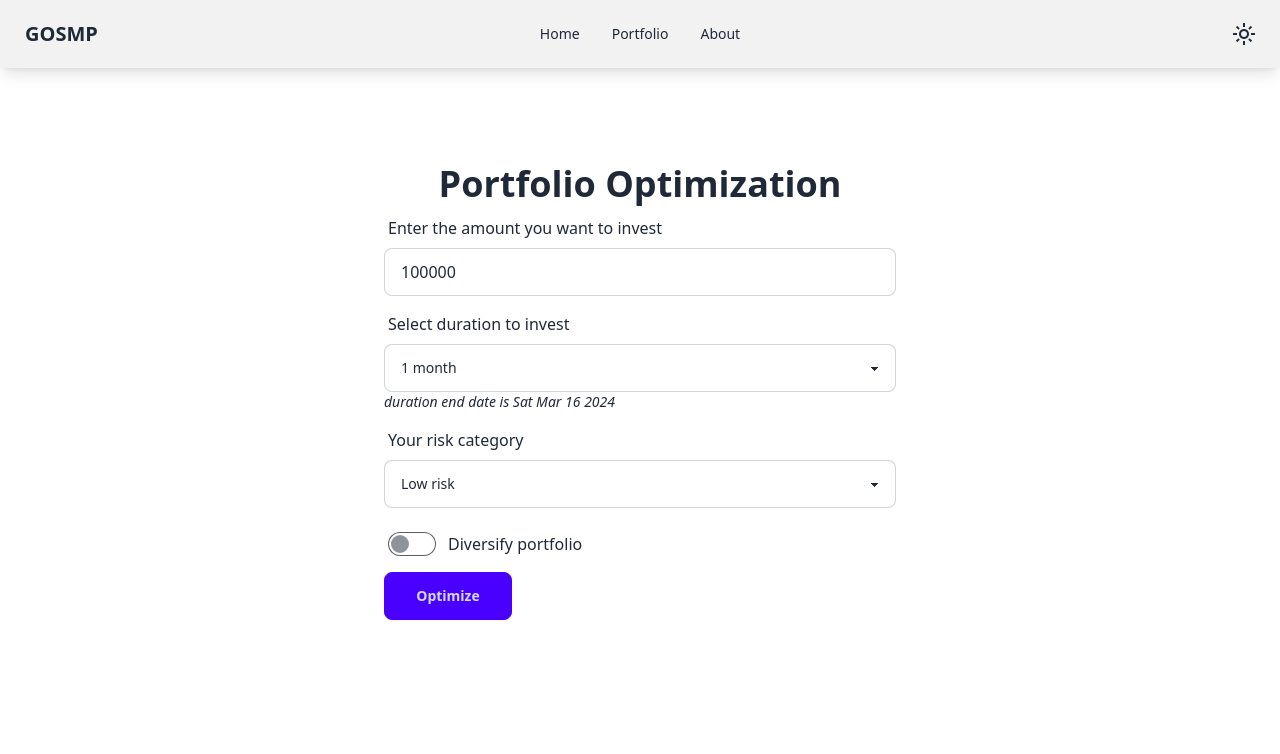
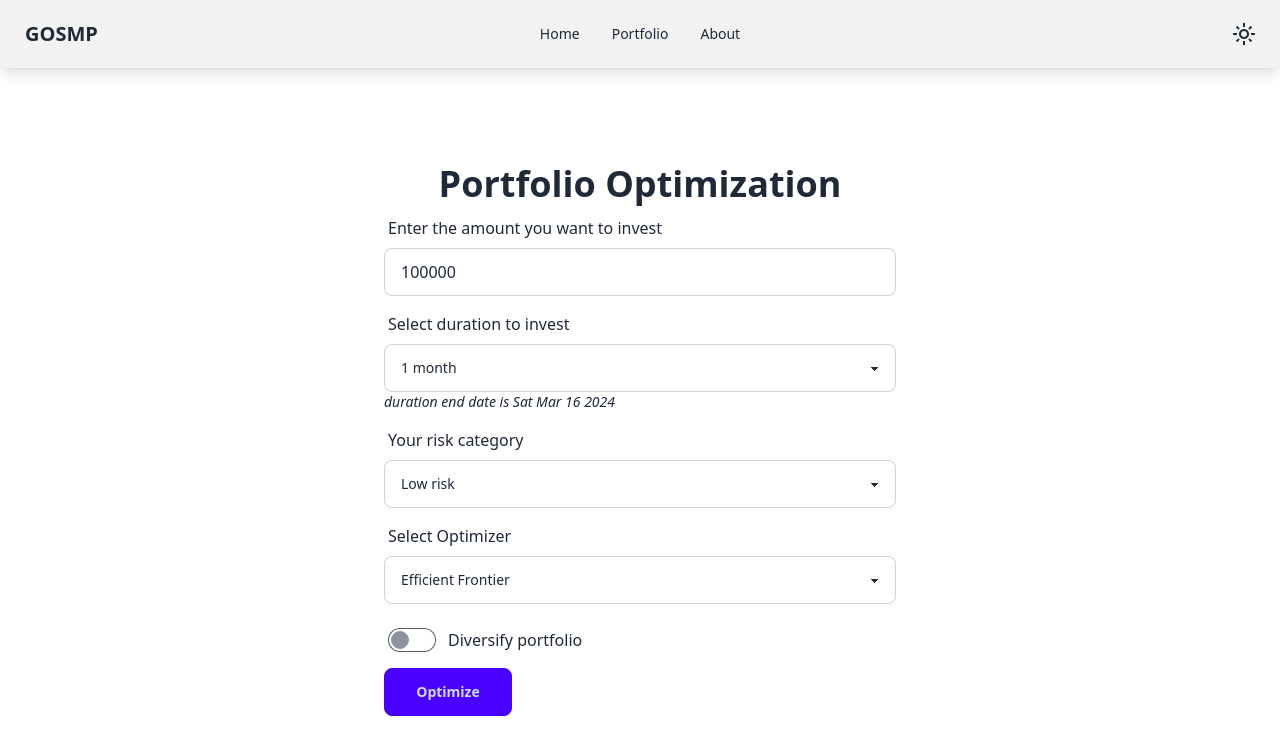
Before and after one commit to sammy429b/GOSMP-UI, a React (Vite) app: page /optimize in a window 1280 px wide. Shown: the top 754 px of the page. Built offline with nearby package versions, Linux system fonts and the light colour scheme; no server answers.

Commit message:
Add optimizer

```diff
--- a/src/components/Timeline.jsx
+++ b/src/components/Timeline.jsx
@@ -57,7 +57,7 @@ const Timeline = () => {
                     </div>
                     <hr />
                 </li>
-                <li>
+                {/* <li>
                     <hr />
                     <div className="timeline-middle">
                         <svg xmlns="http://www.w3.org/2000/svg" viewBox="0 0 20 20" fill="currentColor" className="h-5 w-5"><path fillRule="evenodd" d="M10 18a8 8 0 100-16 8 8 0 000 16zm3.857-9.809a.75.75 0 00-1.214-.882l-3.483 4.79-1.88-1.88a.75.75 0 10-1.06 1.061l2.5 2.5a.75.75 0 001.137-.089l4-5.5z" clipRule="evenodd" /></svg>
@@ -68,7 +68,7 @@ const Timeline = () => {
                         <img src={MoneyIMG} alt="" className='mt-2' width="300px" />
                     </div>
                     <hr />
-                </li>
+                </li> */}
             </ul>
         </>
     )
--- a/src/pages/Optimize.jsx
+++ b/src/pages/Optimize.jsx
@@ -13,7 +13,7 @@ export default function Optimize() {
 
     const [diversifyPortfolio, setDiversifyPortfolio] = useState(false)
 
-    const [sectors, setSectors] = useState({})
+    const [sectors, setSectors] = useState([])
 
     const [selectedSectors, setSelectedSectors] = useState({})
 
@@ -21,6 +21,8 @@ export default function Optimize() {
         loading: false,
         data: null
     })
+
+    const [optimizer, setOptimizer] = useState("efficient_frontier")
 
     const [riskCategory, setRiskCategory] = useState("Low risk")
 
@@ -64,7 +66,9 @@ export default function Optimize() {
                 risk_category: riskCategory,
                 invest_amount: investmentAmount,
                 duration: duration * 30,
-                sectors: sectorValues
+                sector_weights: sectorValues,
+                optimizer: optimizer,
+                index: "nifty500"
             })
         }).then(response => response.json())
             .then(data => {
@@ -225,6 +229,20 @@ export default function Optimize() {
 
                     </div>
 
+                    <div className="my-1 w-1/2 self-center flex flex-col items-center">
+                        <label className="form-control w-full max-w-lg">
+                            <div className="label">
+                                <span className="label-text text-base">Select Optimizer</span>
+                            </div>
+                            <select className="select select-bordered w-full max-w-lg" value={optimizer} onChange={(e) => setOptimizer(e.target.value)}>
+                                <option value="efficient_frontier">Efficient Frontier</option>
+                                <option value="black_litterman">Black Litterman</option>
+                                <option value="monte_carlo">Monte Carlo</option>
+                            </select>
+                        </label>
+
+                    </div>
+
                     <div className="my-1 w-1/2 flex justify-center">
                         <div className="form-control w-full max-w-lg">
                             <div className="mt-2 flex flex-row justify-start">
```
